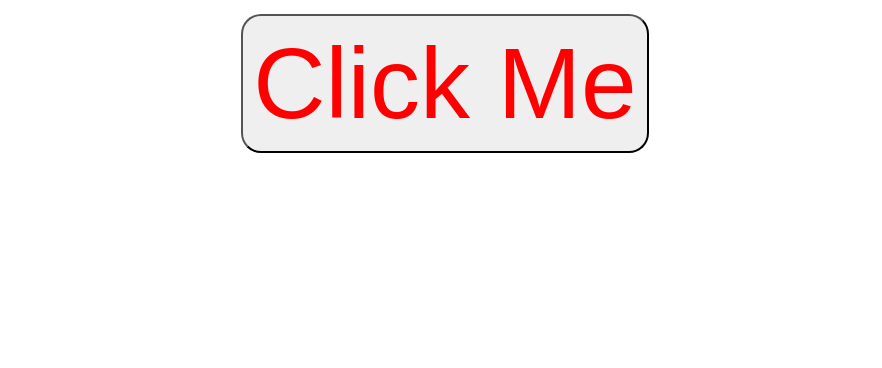
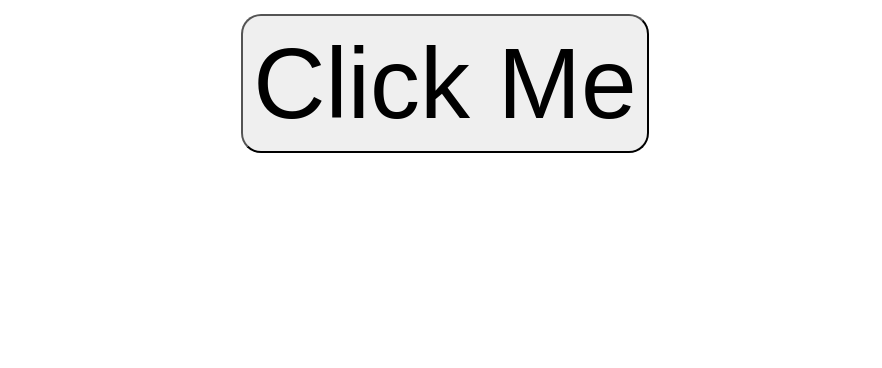
Before and after one commit to izyuh/Color_Flipper, a plain HTML site: page index.html in a window 1280 px wide. Shown: the part 432-800 px from the top of the page, without its empty margins (195-1077 px from the left). Drawn offline with Linux system fonts and the light colour scheme.

Commit message:
removed red text

```diff
--- a/style.css
+++ b/style.css
@@ -22,5 +22,4 @@ body {
     border-radius: 20px;
     padding: 10px;
     margin: 30px;
-    color: rgb(255, 0, 0);
 }
```
